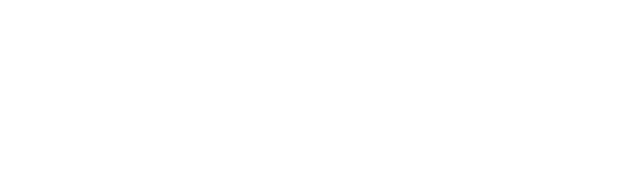
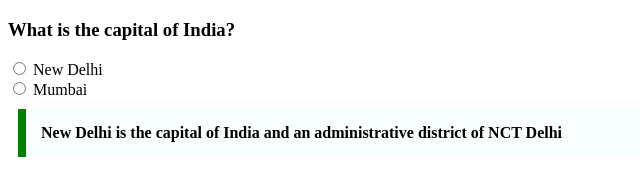
Before and after one commit to acciojob/trivia-AchintyaG, a website: page main.html in a window 1280 px wide. Shown: the whole page, without its empty margins (0-640 px from the left). Drawn offline with Linux system fonts and the light colour scheme.

Commit message:
created a submission

```diff
--- a/main.html
+++ b/main.html
@@ -8,6 +8,10 @@
 
 <body>
 	<!-- the entire body must be written by student -->
+	<h3>What is the capital of India?</h3>
+	<input type="radio"> New Delhi <br>
+	<input type="radio"> Mumbai
+	<blockquote>New Delhi is the capital of India and an administrative district of NCT Delhi</blockquote>
     <script type="text/javascript" src="./script.js">
 </script>
 
--- a/styles.css
+++ b/styles.css
@@ -1,2 +1,10 @@
 
 /* Your CSS Code here. */
+blockquote{
+	max-width: 600px;
+margin: 10px;
+padding: 15px;
+border-left: 8px solid green;
+background-color: #f8fffe;
+font-weight: bold;
+}
```
